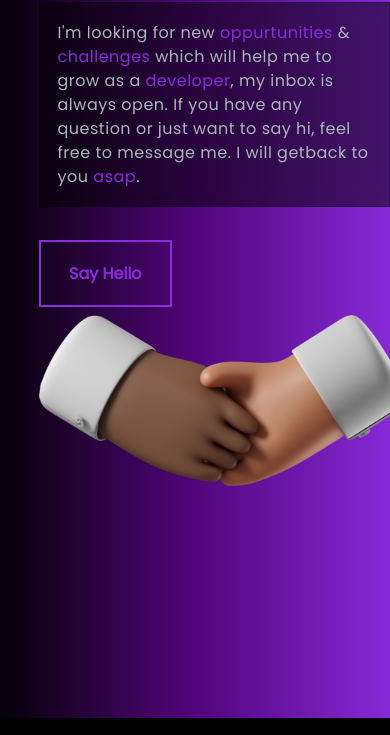
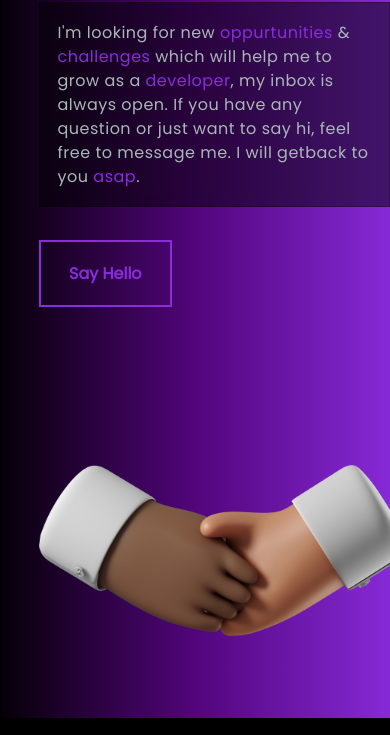
Before and after one commit to pavanbhaskardev/pavanbhaskar.github.io, a plain HTML site: page index.html in a window 390 px wide. Shown: the part 3908-4643 px from the top of the page. Drawn offline with nearby package versions, Linux system fonts and the light colour scheme.

Commit message:
Style css updated for version 1.1

```diff
--- a/style.css
+++ b/style.css
@@ -585,6 +585,7 @@ ul {
   }
 
   .contact-tab2 {
+    padding-top:40%;
     height: 50vh;
   }
 
```
